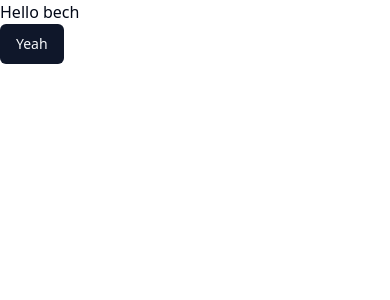
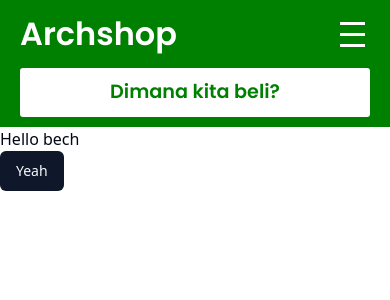
Before and after one commit to arsheedev/arshop, a SvelteKit app: page / in a window 390 px wide. Shown: the top 300 px of the page. Built offline with nearby package versions, Linux system fonts and the light colour scheme.

Commit message:
menambahkan navbar dari layout

```diff
--- a/src/routes/+layout.svelte
+++ b/src/routes/+layout.svelte
@@ -1,6 +1,150 @@
-<script lang="ts">
-	import '../app.css';
-	let { children } = $props();
+<script>
+	import '../app.css'
+	let { children } = $props()
+	let isMenuOpen = false
+
+	function toggleMenu() {
+		isMenuOpen = !isMenuOpen
+	}
 </script>
 
+<nav class="navbar">
+	<div class="navbar-content">
+		<div class="logo-content">
+			<div class="logo">Archshop</div>
+
+			<button class="hamburger" on:click={toggleMenu} aria-label="Toggle navigation">
+				<span class="hamburger-bar"></span>
+				<span class="hamburger-bar"></span>
+				<span class="hamburger-bar"></span>
+			</button>
+		</div>
+
+		<ul class="nav-links {isMenuOpen ? 'show' : ''}">
+			<li><a href="#beranda">Beranda</a></li>
+			<li><a href="#produk">Produk</a></li>
+			<li><a href="#kontak">Kontak</a></li>
+		</ul>
+
+		<button class="buy-button">Dimana kita beli?</button>
+	</div>
+</nav>
+
 {@render children()}
+
+<style>
+	@import url('https://fonts.googleapis.com/css2?family=Poppins:wght@400;600&display=swap');
+
+	.navbar {
+		background-color: green;
+		padding: 10px 0;
+		width: 100%;
+		font-family: 'Poppins', sans-serif;
+	}
+
+	.navbar-content {
+		display: flex;
+		align-items: center;
+		justify-content: space-between;
+		max-width: 1200px;
+		margin: 0 auto;
+		padding: 0 20px;
+	}
+
+	.logo-content {
+		display: flex;
+		align-items: center;
+		gap: 30px;
+	}
+
+	.logo {
+		color: white;
+		font-size: 2rem;
+		font-weight: 600;
+	}
+
+	.nav-links {
+		list-style: none;
+		display: flex;
+		gap: 15px;
+		margin: 0;
+		padding: 0;
+	}
+
+	.nav-links li a {
+		color: white;
+		text-decoration: none;
+		font-size: 1.2rem;
+		font-weight: 600;
+	}
+
+	.nav-links li a:hover {
+		text-decoration: underline;
+	}
+
+	.buy-button {
+		background-color: white;
+		color: green;
+		font-weight: 600;
+		border: none;
+		padding: 8px 20px;
+		cursor: pointer;
+		border-radius: 3px;
+		font-size: 1.2rem;
+	}
+
+	.buy-button:hover {
+		background-color: #f0f0f0;
+	}
+
+	.hamburger {
+		display: none;
+		flex-direction: column;
+		background: none;
+		border: none;
+		cursor: pointer;
+		padding: 5px;
+	}
+
+	.hamburger-bar {
+		width: 25px;
+		height: 3px;
+		background-color: white;
+		margin: 4px 0;
+	}
+
+	@media (max-width: 768px) {
+		.navbar-content {
+			flex-direction: column;
+			align-items: flex-start;
+		}
+
+		.logo-content {
+			width: 100%;
+			justify-content: space-between;
+		}
+
+		.nav-links {
+			display: none;
+			flex-direction: column;
+			width: 100%;
+			margin-top: 10px;
+			gap: 10px;
+		}
+
+		.nav-links.show {
+			display: flex;
+		}
+
+		.buy-button {
+			width: 100%;
+			margin-top: 10px;
+			padding: 10px 0;
+			font-size: 1.2rem;
+		}
+
+		.hamburger {
+			display: flex;
+		}
+	}
+</style>
```
